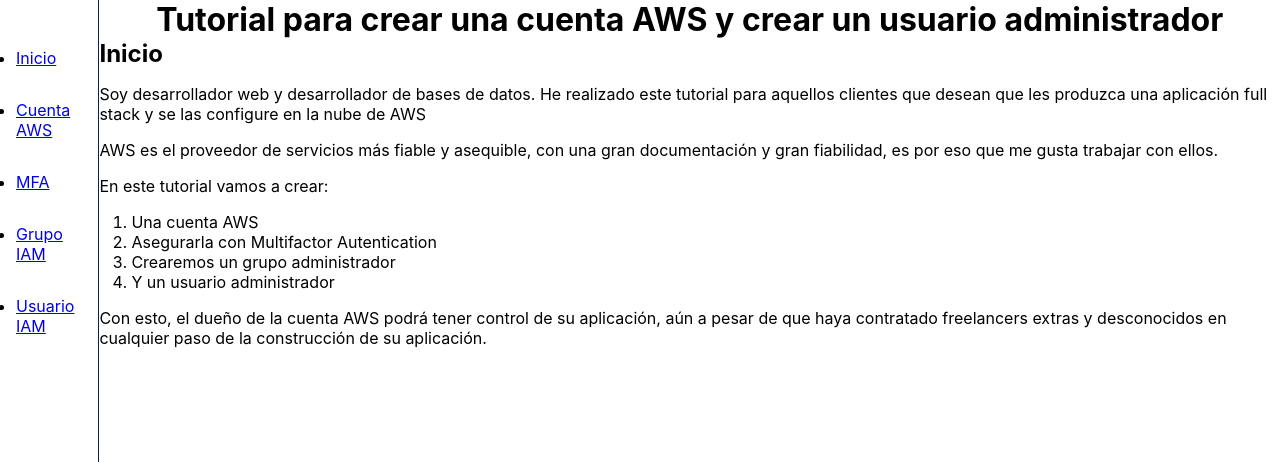
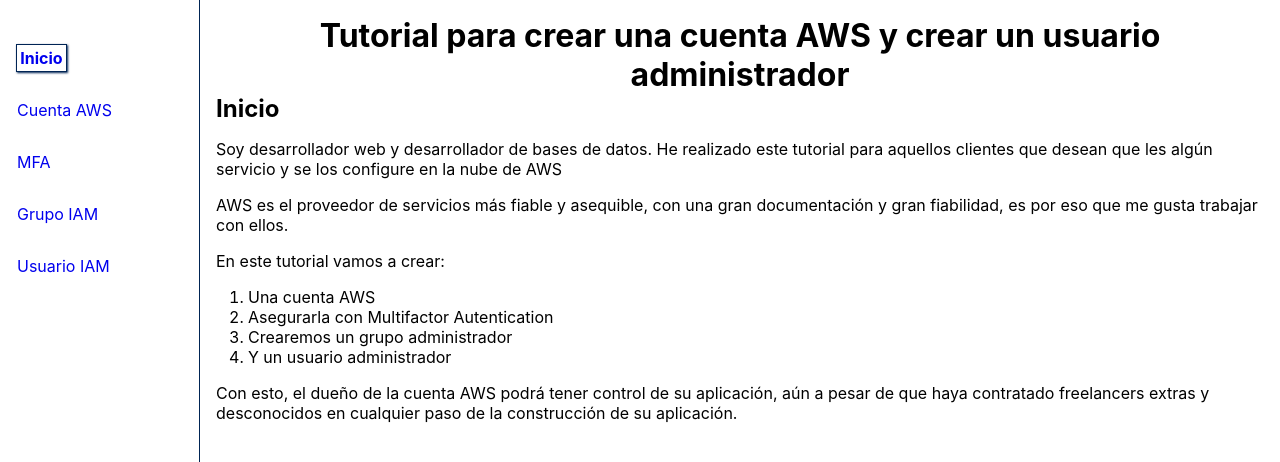
Before and after one commit to josejaviersanahuja/aws-account-iam-tutorial, a React (Vite) app: page /inicio in a window 1280 px wide. Shown: the top 462 px of the page. Built offline with nearby package versions, Linux system fonts and the light colour scheme.

Commit message:
add hasta MFA

```diff
--- a/src/components/Navbar.tsx
+++ b/src/components/Navbar.tsx
@@ -36,11 +36,21 @@
     <main>
       <nav>
         <ul>
-          <li><NavLink to={"inicio"}>Inicio</NavLink></li>
-          <li><NavLink to={"cuenta_aws"}>Cuenta AWS</NavLink></li>
-          <li><NavLink to={"mfa"}>MFA</NavLink></li>
-          <li><NavLink to={"grupo_iam"}>Grupo IAM</NavLink></li>
-          <li><NavLink to={"usuario_iam"}>Usuario IAM</NavLink></li>
+          <li><NavLink to={"inicio"}
+            className={({isActive}) => isActive? "link__active" : "link__inactive"}
+          >Inicio</NavLink></li>
+          <li><NavLink to={"cuenta_aws"}
+            className={({isActive}) => isActive? "link__active" : "link__inactive"}
+          >Cuenta AWS</NavLink></li>
+          <li><NavLink to={"mfa"}
+            className={({isActive}) => isActive? "link__active" : "link__inactive"}
+          >MFA</NavLink></li>
+          <li><NavLink to={"grupo_iam"}
+            className={({isActive}) => isActive? "link__active" : "link__inactive"}
+          >Grupo IAM</NavLink></li>
+          <li><NavLink to={"usuario_iam"}
+            className={({isActive}) => isActive? "link__active" : "link__inactive"}
+          >Usuario IAM</NavLink></li>
         </ul>
       </nav>
       <div>
--- a/src/index.css
+++ b/src/index.css
@@ -23,12 +23,23 @@
 main {
   display: flex;
 }
+main > div {
+  height: 100vh;
+  overflow-y: scroll;
+  padding: 1rem;
+}
+main > div > div {
+  display: flex;
+  flex-direction: column;
+}
 main nav > ul {
   min-height: 100vh;
   border-right: 1px solid #002454;
   display: flex;
   flex-direction: column;
   padding: 1rem;
+  list-style-type: none;
+  min-width: 200px;
 }
 main nav > ul li {
   margin-top: 2rem;
@@ -42,5 +53,23 @@
 main div > ol > li {
   margin-left: 2rem;
 }
+main div img {
+  max-width: 500px;
+  align-self: center;
+}
+
+.link__active {
+  text-decoration: none;
+  font-weight: 700;
+  border: 1px solid #002454;
+  box-shadow: 1px 1px 2px #002454;
+  padding: 0.2rem;
+}
+
+.link__inactive {
+  text-decoration: none;
+  font-weight: 400;
+  border: 1px solid transparent;
+}
 
 /*# sourceMappingURL=index.css.map */
--- a/src/pages/CuentaAws.tsx
+++ b/src/pages/CuentaAws.tsx
@@ -7,9 +7,59 @@
     <div>
       <h2>CuentaAws</h2>
       <p>
-        Empezaremos por ir a la página web de creación de una cuenta AWS <a href='https://aws.amazon.com/es/' target='_blank' rel='noreferrer'>Aquí</a> y damos click al botón superior derecho que dice "Inicio de sesión en la consola"
+        Empezaremos por ir a la página web de creación de una cuenta AWS <a href='https://aws.amazon.com/es/' target='_blank' rel='noreferrer'>Aquí</a> y damos click al botón superior derecho que dice "Inicio de sesión en la consola" Y debes llegar a la siguiente imagen.
       </p>
-
+      <img
+        src='https://firebasestorage.googleapis.com/v0/b/twitter-clone-d82aa.appspot.com/o/images%2Faws_inicio_cuenta.JPG?alt=media&token=f3391820-5064-458c-b71e-a621aa91824b'
+        alt='aws_inicio_cuenta'
+      />
+      <p>
+        Das click en "Crear una cuenta de AWS"
+      </p>
+      <img
+        src='https://firebasestorage.googleapis.com/v0/b/twitter-clone-d82aa.appspot.com/o/images%2Faws_singup_cuenta.JPG?alt=media&token=a7e4a0e3-0ffc-4b00-bc59-b35954a58344'
+        alt='aws_singup_cuenta'
+      />
+      <p>Una vez ingresamos email y el nombre de la cuenta debemos rellenar un captcha de seguridad</p>
+      <img
+        src='https://firebasestorage.googleapis.com/v0/b/twitter-clone-d82aa.appspot.com/o/images%2Fcaptcha_seguridad.JPG?alt=media&token=384d2867-a7ba-430a-a139-09dee425b00d'
+        alt='captcha'
+      />
+      <p>Ahora toca validad el email</p>
+      <img
+        src='https://firebasestorage.googleapis.com/v0/b/twitter-clone-d82aa.appspot.com/o/images%2FValidamos_email.JPG?alt=media&token=ccad9876-112e-457e-9960-9c83dd17f10e'
+        alt='validar email'
+      />
+      <p>Introducimos una contreseña segura. Observa bien la imágen porque pide 4 tipos diferentes de caracteres</p>
+      <img
+        src='https://firebasestorage.googleapis.com/v0/b/twitter-clone-d82aa.appspot.com/o/images%2Fpassword_aws_cuenta.JPG?alt=media&token=a565e354-eae9-4127-b9e6-e5a65a2a07a6'
+        alt='password'
+      />
+      <p>Ahora toca un registro de datos adicionales. Uso personal, Nombre real, Teléfono real, País real, Estos datos pueden mantener segura tu cuenta.</p>
+      <img
+        src='https://firebasestorage.googleapis.com/v0/b/twitter-clone-d82aa.appspot.com/o/images%2Fregistro_aws_cuenta.JPG?alt=media&token=0ee71ddc-e0fd-493d-b51b-44083cef32f7'
+        alt='registro'
+      />
+      <p>Una vez ya has colocado todos tus datos, toca poner la tarjeta de crédito. <b>¡¡Advertencia!!</b> Van a cobrar 1$ que luego devolverán a tu tarjeta. Recomiendo que coloques una tarjeta recargable para esta página web.</p>
+      <img
+        src='https://firebasestorage.googleapis.com/v0/b/twitter-clone-d82aa.appspot.com/o/images%2Ftarjeta_de_credito_aws.JPG?alt=media&token=83c2782a-d312-4d5e-98c8-e26affc58327'
+        alt='registro'
+      />
+      <p>Última verificación a través de un teléfono móvil.</p>
+      <img
+        src='https://firebasestorage.googleapis.com/v0/b/twitter-clone-d82aa.appspot.com/o/images%2Fultima_verificacion_aws.JPG?alt=media&token=4ef0e637-55ad-4246-8a5c-7615339b0acf'
+        alt='registro'
+      />
+      <p>Finalizamos el registro haciendo click en soporte básico gratis.</p>
+      <img
+        src='https://assets-zitrojj.s3.eu-west-1.amazonaws.com/soporte_basico_gratis.JPG'
+        alt='registro'
+      />
+      <p>Felicidades! Has completado tu cuenta de AWS. Ahora toca protegerla. Ve a MFA en el menú de la izquierda</p>
+      <img
+        src='https://firebasestorage.googleapis.com/v0/b/twitter-clone-d82aa.appspot.com/o/images%2Ffinalizado_aws_signedup.JPG?alt=media&token=4f88c56e-ebe6-47f6-b0a9-718326f7f870'
+        alt='registro'
+      />
     </div>
   )
 }
--- a/src/pages/Inicio.tsx
+++ b/src/pages/Inicio.tsx
@@ -7,7 +7,7 @@
     <div>
       <h2>Inicio</h2>
       <p>
-        Soy desarrollador web y desarrollador de bases de datos. He realizado este tutorial para aquellos clientes que desean que les produzca una aplicación full stack y se las configure en la nube de AWS
+        Soy desarrollador web y desarrollador de bases de datos. He realizado este tutorial para aquellos clientes que desean que les algún servicio y se los configure en la nube de AWS
       </p>
       <p>AWS es el proveedor de servicios más fiable y asequible, con una gran documentación y gran fiabilidad, es por eso que me gusta trabajar con ellos.</p>
       <p>
--- a/src/pages/MultiFactorAuth.tsx
+++ b/src/pages/MultiFactorAuth.tsx
@@ -4,6 +4,55 @@
 
 export default function MultiFactorAuth({ }: Props) {
   return (
-    <div>MultiFactorAuth</div>
+    <div>
+      <h2>MultiFactorAuth</h2>
+      <p>
+        Lo primero que empezaremos es por iniciar sesión como usuario raíz en la consola de AWS. <a href='https://aws.amazon.com/es/' target='_blank' rel='noreferrer'>Aquí</a> <b>Esta vez deja seleccionado usuario raíz e introduce tu email y le damos a siguiente</b>
+      </p>
+      <img
+        src='https://firebasestorage.googleapis.com/v0/b/twitter-clone-d82aa.appspot.com/o/images%2Faws_inicio_cuenta.JPG?alt=media&token=f3391820-5064-458c-b71e-a621aa91824b'
+        alt='aws_inicio_cuenta'
+      />
+      <p>
+        Luego nos pedirá la contraseña que hemos configurado
+      </p>
+      <img
+        src='https://firebasestorage.googleapis.com/v0/b/twitter-clone-d82aa.appspot.com/o/images%2Finiciamos_sesion_aws.JPG?alt=media&token=d27ef420-3d5f-4b1f-9b68-d475d4da0d3e'
+        alt='aws_inicio_cuenta'
+      />
+      <p>
+        Ahora vamos a la configuración de nuestra cuenta arriba a la derecha
+      </p>
+      <img
+        src='https://firebasestorage.googleapis.com/v0/b/twitter-clone-d82aa.appspot.com/o/images%2Fconfiguracion_cuenta_credenciales_seguridad.JPG?alt=media&token=e2b1534a-bae6-488e-9476-b24f4d819702'
+        alt='aws_inicio_cuenta'
+      />
+      <p>
+        Y en las opciones de seguridad seleccionamos MFA. Pausamos aquí y vamos al móvil.
+      </p>
+      <img
+        src='https://firebasestorage.googleapis.com/v0/b/twitter-clone-d82aa.appspot.com/o/images%2FActivar_MFA.JPG?alt=media&token=c3da3613-7ac2-412d-ad18-e9699554fee1'
+        alt='aws_inicio_cuenta'
+      />
+      <p>
+        Ahora busca tu smartphone y descarga alguna aplicación como Authy, Authenticator o cualquiera. Yo uso Microsoft Authenticator pero muchos pueden servir.
+      </p>
+      <img
+        src='https://firebasestorage.googleapis.com/v0/b/twitter-clone-d82aa.appspot.com/o/images%2FScreenshot_20221025_012113.jpg?alt=media&token=3b2e9fff-eccf-4d8b-bcde-4be1288ee0b2'
+        alt='aws_inicio_cuenta'
+      />
+      <p>Descárgalo y configuralo en tu móvil. <a href='https://www.microsoft.com/es-es/security/mobile-authenticator-app' target={'_blank'} rel='noreferrer'>Link</a></p>
+      <p>Una vez descargado presionas el botón de +</p>
+      <img
+        src='https://assets-zitrojj.s3.eu-west-1.amazonaws.com/microsoft_auth_add_new.JPG'
+        alt='auth_add'
+      />
+      <p>Ahora en la aplicación móvil debes seleccionar otras cuentas, y te va a pedir que scanees un código QR que te va a mostrar AWS en el ordenador.</p>
+      <img
+        src='https://assets-zitrojj.s3.eu-west-1.amazonaws.com/pasos_finales_auth.JPG'
+        alt='auth_add'
+      />
+      <p>Casi simultáneamente, das click en el ordenador para ver el QR, y con el móvil lo scaneas. Las aplicaciones MFA de los móviles van generando claves aleatorias cada 30 segundos. Estas claves aleatorias ayudan a identificar tu móvil con tu cuenta de AWS. Registras 2 claves seguidas y con esto quedará registrado el MFA.</p>
+    </div>
   )
 }
--- a/src/styles/index.scss
+++ b/src/styles/index.scss
@@ -8,14 +8,23 @@
 
 main {
   display: flex;
-
+  &>div{
+    height: 100vh;
+    overflow-y: scroll;
+    padding: 1rem;
+    &>div {
+      display: flex;
+      flex-direction: column;
+    }
+  }
   & nav>ul {
     min-height: 100vh;
     border-right: 1px solid $primeColor;
     display: flex;
     flex-direction: column;
     padding: 1rem;
-
+    list-style-type: none;
+    min-width: 200px;
     & li {
       margin-top: 2rem;
     }
@@ -30,6 +39,25 @@
 
     &>li {
       margin-left: 2rem;
+
     }
   }
+  & div img {
+    max-width: 500px;
+    align-self: center;
+  }
 }
+
+.link__active {
+  text-decoration: none;
+  font-weight: 700;
+  border: 1px solid $primeColor;
+  box-shadow: 1px 1px 2px $primeColor;
+  padding: .2rem;
+}
+
+.link__inactive {
+  text-decoration: none;
+  font-weight: 400;
+  border: 1px solid transparent;
+}
```
Also changed, not shown: 1 other file (tests, documents, lock files or other folders).
